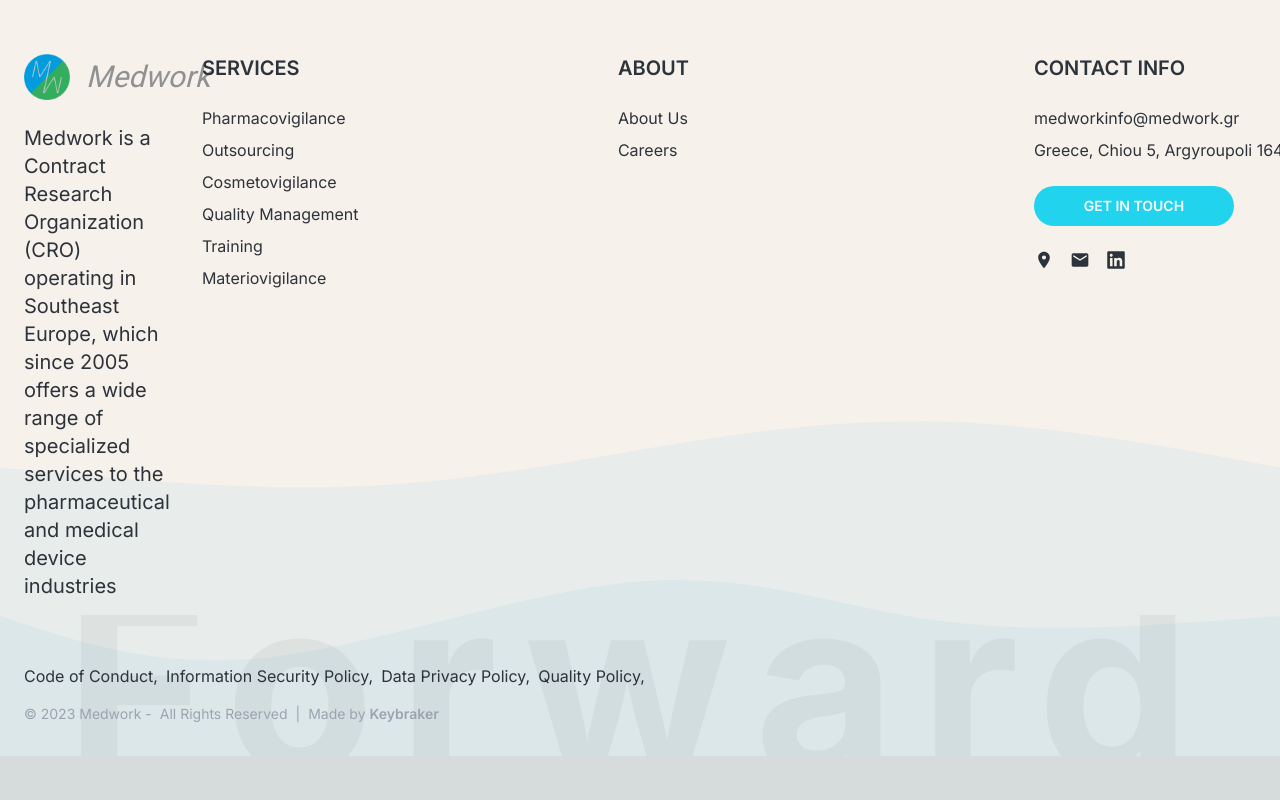
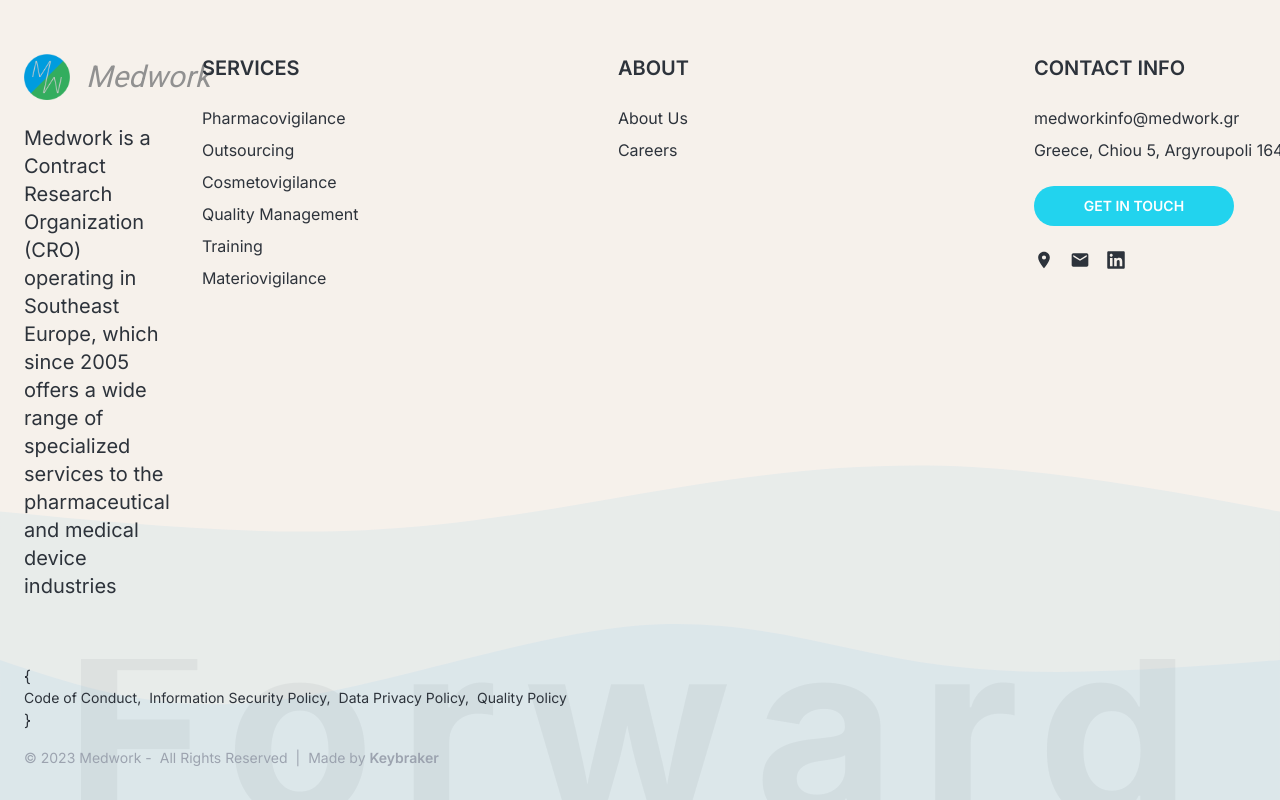
Before and after one commit to Medwork-CRO/webpage, a Next.js app: page / in a window 1280 px wide. Shown: the part 2491-3291 px from the top of the page. Before the commit the page ends 3247 px from the top, so only its background shows below. Built offline with nearby package versions, Linux system fonts and the light colour scheme.

Commit message:
Update pdf design in the footer

```diff
--- a/src/components/Footer.tsx
+++ b/src/components/Footer.tsx
@@ -98,7 +98,9 @@ function Legal() {
 
 function Files() {
   return (
-    <div className="flex gap-2">
+    <div>
+      {"{ "}
+      <div className="flex gap-2 text-sm text-[#2d333b] dark:text-[#f6f1eb]">
         {PDFs.map((a, i) => (
           <div key={i}>
             <Link
@@ -110,9 +112,11 @@ function Files() {
             >
               {a.label}
             </Link>
-          ,
+            {PDFs.length - 1 !== i ? "," : ""}
           </div>
         ))}
+      </div>
+      {" }"}
     </div>
   );
 }
```
Lines whose indentation alone changed are shown as unchanged.
